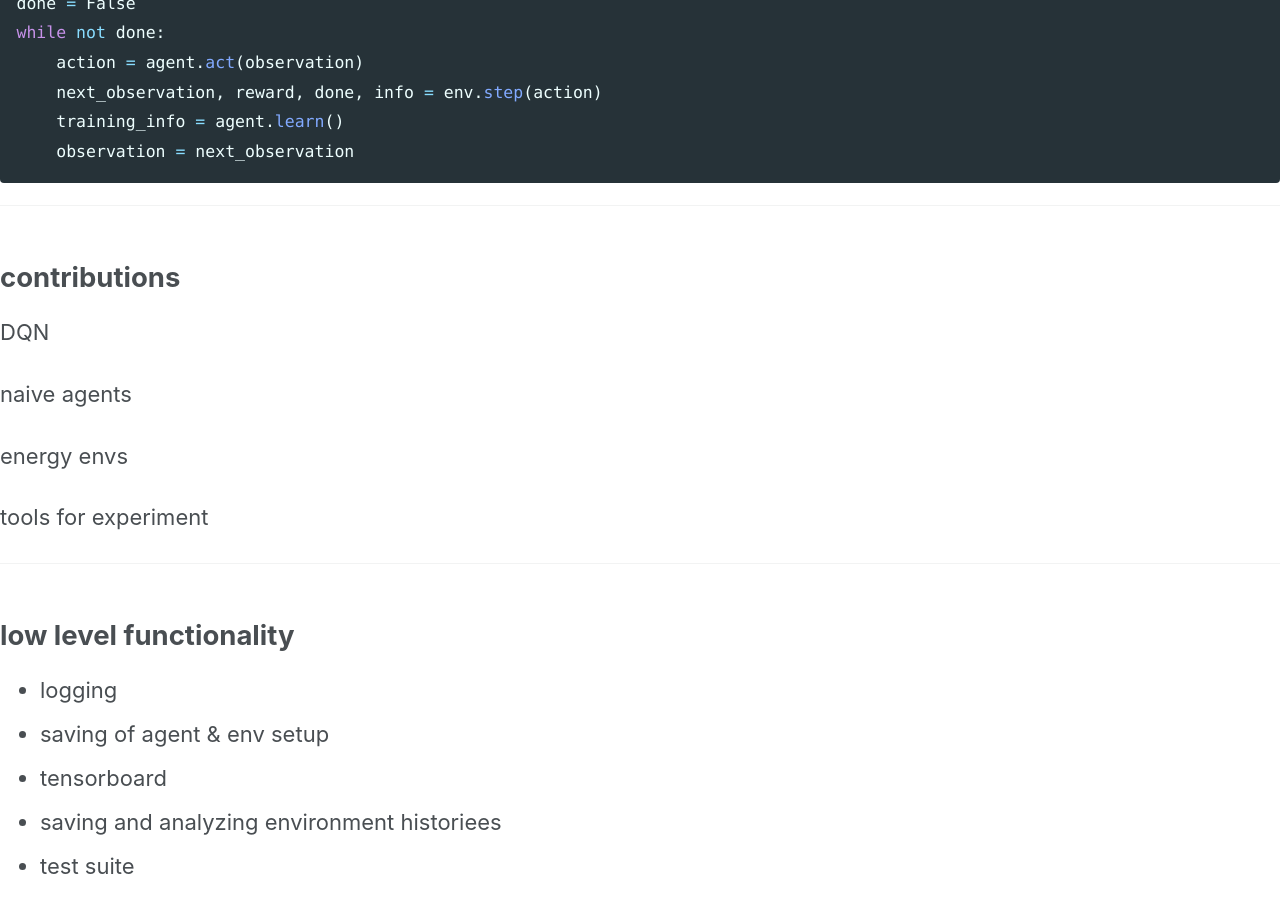
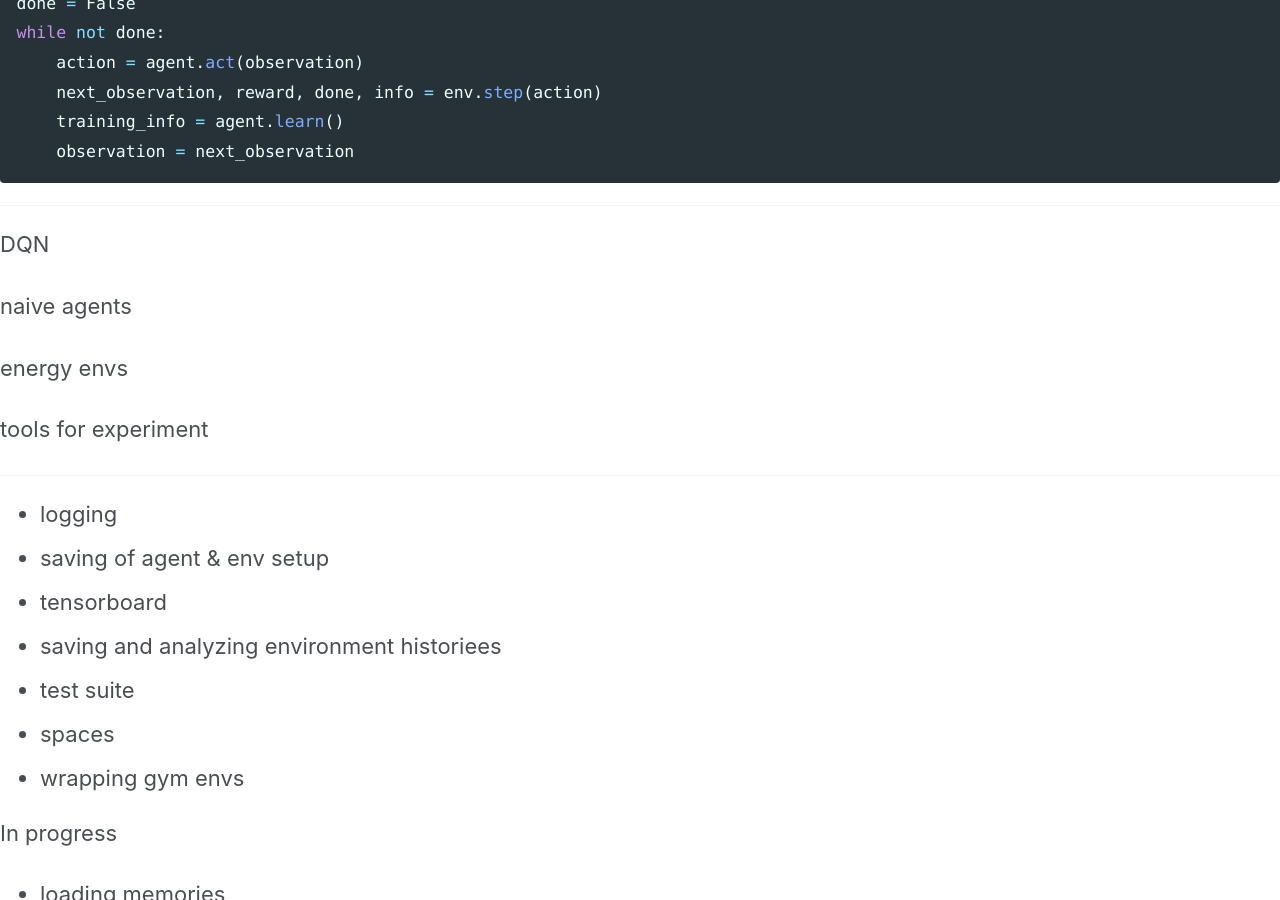
Before and after one commit to ADGEfficiency/adgefficiency.github.io, a Jekyll site: the page built from PITCHME.md, in a window 1280 px wide and 900 px high, scrolled down 1867 px. Built offline with Jekyll 4.4.1, drawn with Linux system fonts in a browser that asks for light colours; nearby versions of some CDN libraries; our own code applies the rules of GitHub Pages for plain Markdown files.

Commit message:
talk && gp master

```diff
--- a/PITCHME.md
+++ b/PITCHME.md
@@ -74,8 +74,6 @@ while not done:
 
 ---
 
-## contributions
-
 DQN
 
 naive agents
@@ -85,8 +83,6 @@ energy envs
 tools for experiment
 
 ---
-
-## low level functionality
 
 - logging
 - saving of agent & env setup
```
